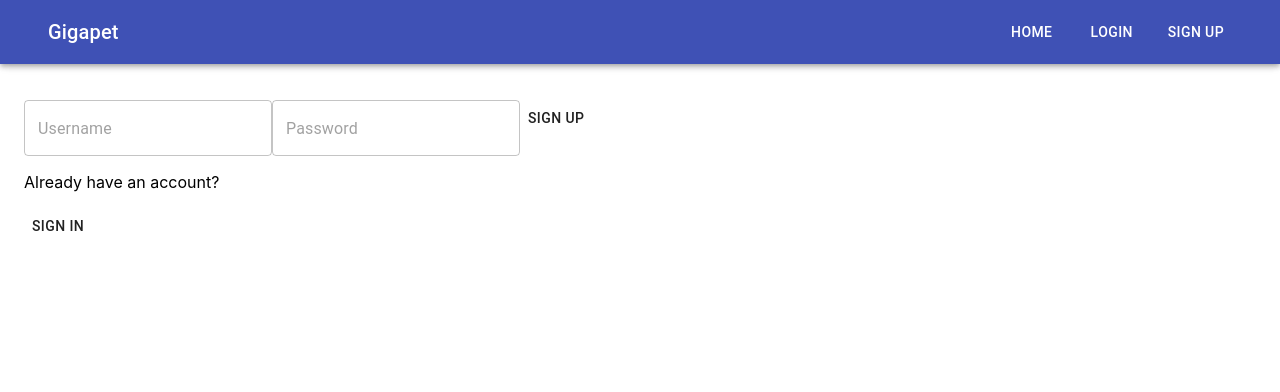
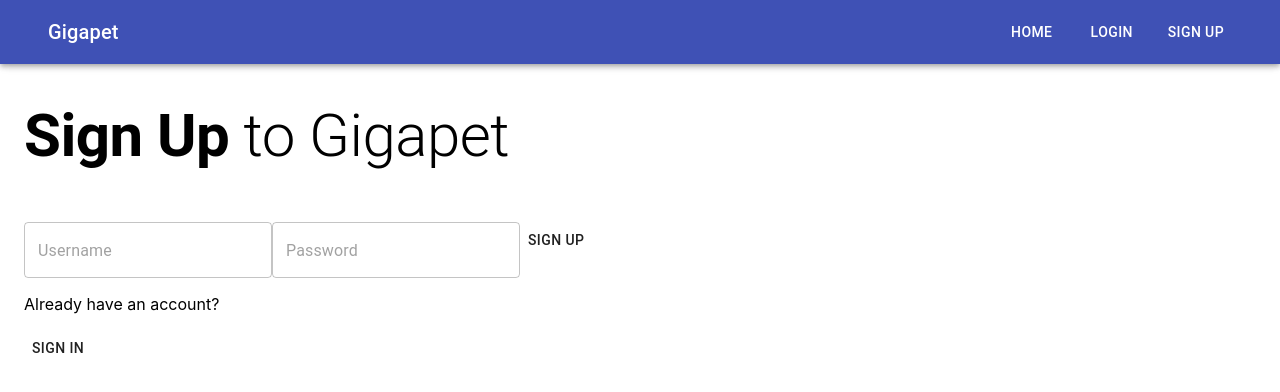
Before and after one commit to Build-Week-Gigapet-2/Front-End, a React (Create React App) app: page /api/auth/register in a window 1280 px wide. Shown: the top 392 px of the page. Built offline with nearby package versions, Linux system fonts and the light colour scheme.

Commit message:
Added page titles - material-ui titles on each page (route)

```diff
--- a/src/App.css
+++ b/src/App.css
@@ -1,12 +1,17 @@
 .App {
   text-align: center;
+}
+
+
+a {
+  color: inherit;
+  text-decoration: none;
+}
+
+.content h1 {
+  margin-bottom: 50px;
 }
 
 .content {
   margin-top: 100px;
 }
-
-a {
-  color: inherit;
-  text-decoration: none;
-}
--- a/src/Components/Pages/Home.js
+++ b/src/Components/Pages/Home.js
@@ -1,9 +1,12 @@
-import React from 'react'
+import React from 'react';
+import { Typography } from '@material-ui/core';
 
 export default function Home() {
     return (
         <div>
-
+            <Typography variant="h1" component="h1">
+                Welcome to <strong>Gigapet</strong>
+            </Typography>
         </div>
     )
 }
--- a/src/Components/User/Login.js
+++ b/src/Components/User/Login.js
@@ -2,7 +2,7 @@ import React, { Fragment, useState } from 'react'
 import { Link } from 'react-router-dom';
 import { connect } from 'react-redux';
 import { login } from '../../Actions/auth';
-import { Button, TextField } from '@material-ui/core';
+import { Button, TextField, Typography } from '@material-ui/core';
 
 
 function Login(props) {
@@ -31,6 +31,9 @@ function Login(props) {
 
     return (
         <Fragment>
+            <Typography variant="h2" component="h1">
+                <strong>Login</strong> to Gigapet
+            </Typography>
             <form onSubmit={handleSubmit} className='log-form'>
                 <TextField
                     type='text'
--- a/src/Components/User/Register.js
+++ b/src/Components/User/Register.js
@@ -2,7 +2,7 @@ import React, { Fragment, useState } from 'react'
 import { Link } from 'react-router-dom';
 import { connect } from 'react-redux';
 import { register } from '../../Actions/auth';
-import { Button, TextField } from '@material-ui/core';
+import { Button, TextField, Typography } from '@material-ui/core';
 
 function Register(props) {
     const [newUser, setNewUser] = useState({
@@ -28,10 +28,10 @@ function Register(props) {
     return (
         <Fragment>
             <div>
-
-
+                <Typography variant="h2" component="h1">
+                    <strong>Sign Up</strong> to Gigapet
+                </Typography>
                 <form onSubmit={handleSubmit} className='log-form'>
-
                     <TextField
                         type='text'
                         className='log-input'
@@ -41,7 +41,6 @@ function Register(props) {
                         value={newUser.username}
                         onChange={handleChange}
                     />
-
                     <TextField
                         type='password'
                         className='log-input'
@@ -51,11 +50,9 @@ function Register(props) {
                         value={newUser.password}
                         onChange={handleChange}
                     />
-
                     <Button type='submit' className='log-btn'>Sign Up</Button>
                 </form>
-                </div>
-
+            </div>
             <div className="reg">
                 <p>Already have an account?</p>
                 <Link to='/api/auth/login'>
```
